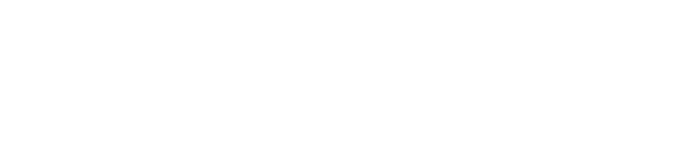
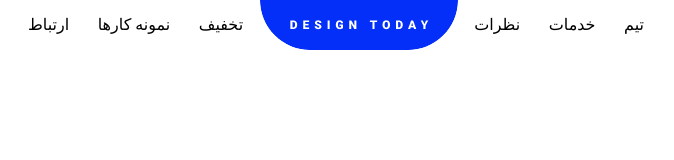
Before and after one commit to sadeqchi/Design-Today, a website built with Vite: page index.html in a window 1280 px wide. Shown: the whole page, without its empty margins (304-978 px from the left). Built offline with nearby package versions, Linux system fonts and the light colour scheme; files whose address does not match are found by name.

Commit message:
Header Created

```diff
--- a/index.html
+++ b/index.html
@@ -8,6 +8,48 @@
     <title>دیزاین تودی / Design Today</title>
   </head>
   <body>
+    <header class="mx-auto flex justify-center">
+      <!-- هدر سایت -->
+      <div class="w-6/12 h-fit mx-auto flex justify-between items-center fixed">
+        <a
+          class="transition-all hover:bg-stone-100 rounded-full px-3 py-1"
+          href=""
+          >تیم</a
+        >
+        <a
+          class="transition-all hover:bg-stone-100 rounded-full px-3 py-1"
+          href=""
+          >خدمات</a
+        >
+        <a
+          class="transition-all hover:bg-stone-100 rounded-full px-3 py-1"
+          href=""
+          >نظرات</a
+        >
+        <img
+          class="self-start hover:shadow-lg rounded-b-full"
+          src="./image/header-badge.png"
+          alt="header img badge"
+        />
+        <a
+          class="transition-all hover:bg-stone-100 rounded-full px-3 py-1"
+          href=""
+          >تخفیف</a
+        >
+        <a
+          class="transition-all hover:bg-stone-100 rounded-full px-3 py-1"
+          href=""
+          >نمونه کارها</a
+        >
+        <a
+          class="transition-all hover:bg-stone-100 rounded-full px-3 py-1"
+          href=""
+          >ارتباط</a
+        >
+      </div>
+    </header>
+    <main></main>
+    <footer></footer>
     <script src="./src/main.js"></script>
   </body>
 </html>
--- a/src/style.css
+++ b/src/style.css
@@ -1,7 +1,7 @@
 @import "tailwindcss";
 @font-face {
   font-family: "font";
-  src: url(../public/font/Vazir-Light.woff);
+  src: url(../font/Vazir-Light.woff);
 }
 * {
   font-family: "font";
```
